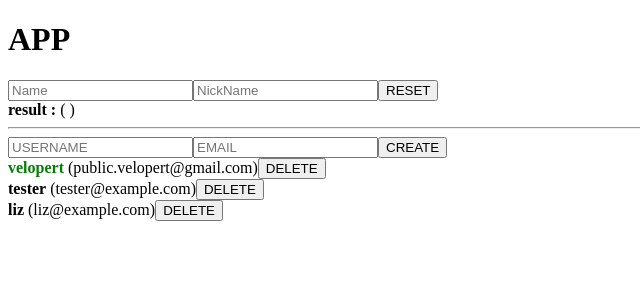
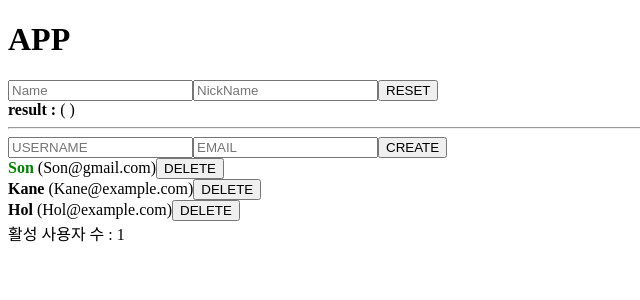
Before and after one commit to ryudg/Practice-React, a React (Create React App) app: page / in a window 1280 px wide. Shown: the top 300 px of the page, without its empty margins (0-640 px from the left). Built offline with nearby package versions, Linux system fonts and the light colour scheme.

Commit message:
useCallback
useCallback

```diff
--- a/src/App.js
+++ b/src/App.js
@@ -1,40 +1,48 @@
-import React, { useRef, useState } from "react";
+import React, { useCallback, useMemo, useRef, useState } from "react";
 import InputSample from "./InputSample";
 import UserList from "./UserList";
 import CreateUser from "./CreateUser";
 
-export default function App() {
+function countActiveUsers(users) {
+  console.log("사용자 수 세는 중...");
+  return users.filter((user) => user.active).length;
+}
+
+function App() {
   const [inputs, setInputs] = useState({
     username: "",
     email: "",
   });
 
   const { username, email } = inputs;
-  const onChange = (e) => {
+  const onChange = useCallback(
+    (e) => {
       const { name, value } = e.target;
       setInputs({
         ...inputs,
         [name]: value,
       });
-  };
+    },
+    [inputs]
+  );
 
   const [users, setUsers] = useState([
     {
       id: 1,
-      username: "velopert",
-      email: "public.velopert@gmail.com",
+      username: "Son",
+      email: "Son@gmail.com",
       active: true,
     },
     {
       id: 2,
-      username: "tester",
-      email: "tester@example.com",
+      username: "Kane",
+      email: "Kane@example.com",
       active: false,
     },
     {
       id: 3,
-      username: "liz",
-      email: "liz@example.com",
+      username: "Hol",
+      email: "Hol@example.com",
       active: false,
     },
   ]);
@@ -43,7 +51,7 @@ export default function App() {
   // const usernameRef = useRef("");
   // const emailRef = useRef("");
 
-  const onCreate = () => {
+  const onCreate = useCallback(() => {
     const user = {
       id: nextId.current,
       // username: usernameRef.current.value,
@@ -63,23 +71,30 @@ export default function App() {
     // emailRef.current.value = "";
 
     nextId.current += 1;
-  };
+  }, [users, username, email]);
 
-  const onRemove = (id) => {
+  const onRemove = useCallback(
+    (id) => {
       // user.id 가 파라미터로 일치하지 않는 원소만 추출해서 새로운 배열을 만듬
       // = user.id 가 id 인 것을 제거함
       setUsers(users.filter((user) => user.id !== id));
-  };
+    },
+    [users]
+  );
 
-  const onToggle = (id) => {
+  const onToggle = useCallback(
+    (id) => {
       setUsers(
         users.map((user) =>
           user.id === id ? { ...user, active: !user.active } : user
         )
       );
-  };
+    },
+    [users]
+  );
 
   // console.log("Render");
+  const count = useMemo(() => countActiveUsers(users), [users]);
 
   return (
     <>
@@ -96,6 +111,8 @@ export default function App() {
       <input name="email" placeholder="EMAIL" ref={emailRef} /> */}
       {/* <button onClick={onCreate}>CREATE</button> */}
       <UserList users={users} onRemove={onRemove} onToggle={onToggle} />
+      <div>활성 사용자 수 : {count}</div>
     </>
   );
 }
+export default App;
--- a/src/UserList.js
+++ b/src/UserList.js
@@ -1,14 +1,14 @@
-import React, { useEffect } from "react";
+import React from "react";
 
 function User({ user, onRemove, onToggle }) {
-  useEffect(() => {
-    console.log("나타남");
-    console.log(user);
-    return () => {
-      console.log("사라짐");
-      console.log(user);
-    };
-  }, [user]);
+  // useEffect(() => {
+  //   console.log("나타남");
+  //   console.log(user);
+  //   return () => {
+  //     console.log("사라짐");
+  //     console.log(user);
+  //   };
+  // }, [user]);
 
   return (
     <div>
```
Lines whose indentation alone changed are shown as unchanged.
